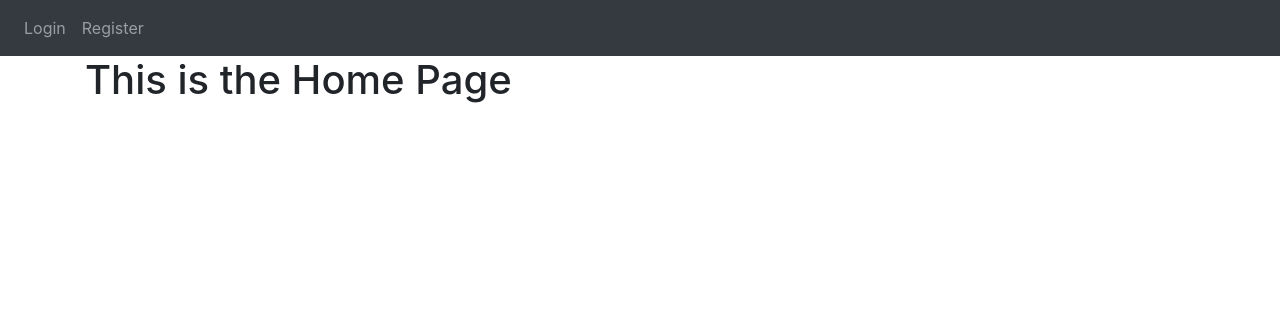
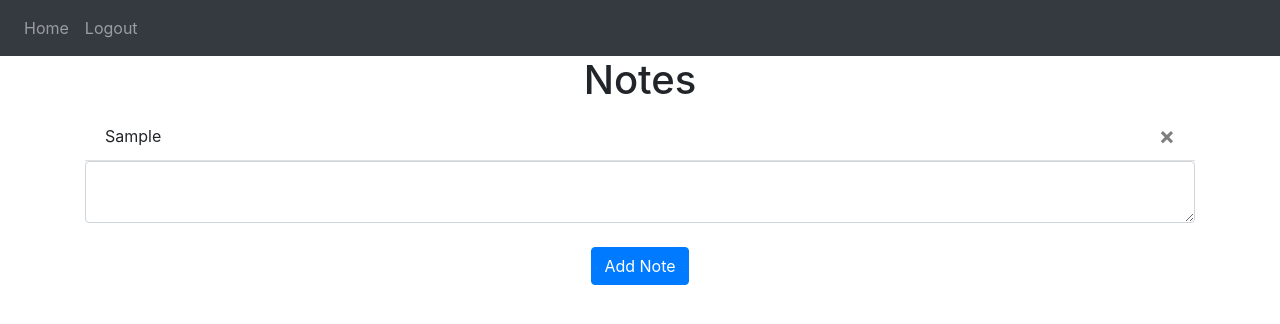
Before and after one commit to bharadwajsrikanth/NoteIt, a Flask app: template src/website/templates/home.html in a window 1280 px wide. Shown: the top 324 px of the page. Run offline with Flask 2, Linux system fonts and the light colour scheme; the template is opened without the code that fills it: values that come from a table or form of the project are taken from there, others are empty; tables that the repository leaves empty hold one stand-in row (values such as "Sample post"); some libraries are stand-ins or nearby versions.

Commit message:
Add Note functionality
Allow logged in user to be able to add notes and delete notes.

```diff
--- /dev/null
+++ b/src/website/static/index.js
@@ -0,0 +1,8 @@
+function deleteNote(noteId) {
+    fetch('/delete-note', {
+        method: 'POST',
+        body: JSON.stringify({ noteId: noteId })
+    }).then((_res) => {
+        window.location.href = "/";
+    })
+}
--- a/src/website/templates/base.html
+++ b/src/website/templates/base.html
@@ -76,5 +76,9 @@
       integrity="sha384-JZR6Spejh4U02d8jOt6vLEHfe/JQGiRRSQQxSfFWpi1MquVdAyjUar5+76PVCmYl"
       crossorigin="anonymous"
     ></script>
+    <script
+      type="text/javascript"
+      src="{{ url_for('static', filename='index.js') }}"
+    ></script>
 </body>
 </html>
--- a/src/website/templates/home.html
+++ b/src/website/templates/home.html
@@ -1,5 +1,22 @@
 {% extends "base.html" %}
 {% block title %}Home{% endblock %}
 {% block content %}
-<h1>This is the Home Page</h1>
+<h1 align="center">Notes</h1>
+<ul class="list-group list-group-flush" id="notes">
+    {% for note in user.notes %}
+    <li class="list-group-item">
+        {{ note.data }}
+        <button type="button" class="close" onClick="deleteNote({{ note.id }})">
+            <span aria-hidden="true">&times;</span>
+        </button>
+    </li>
+    {% endfor %}
+</ul>
+<form method="POST">
+    <textarea name="note" id="note" class="form-control"></textarea>
+    <br />
+    <div align="center">
+        <button type="submit" class="btn btn-primary">Add Note</button>
+    </div>
+</form>
 {% endblock %}
```
Also changed, not shown: src/website/views.py (+31 -1 lines).
